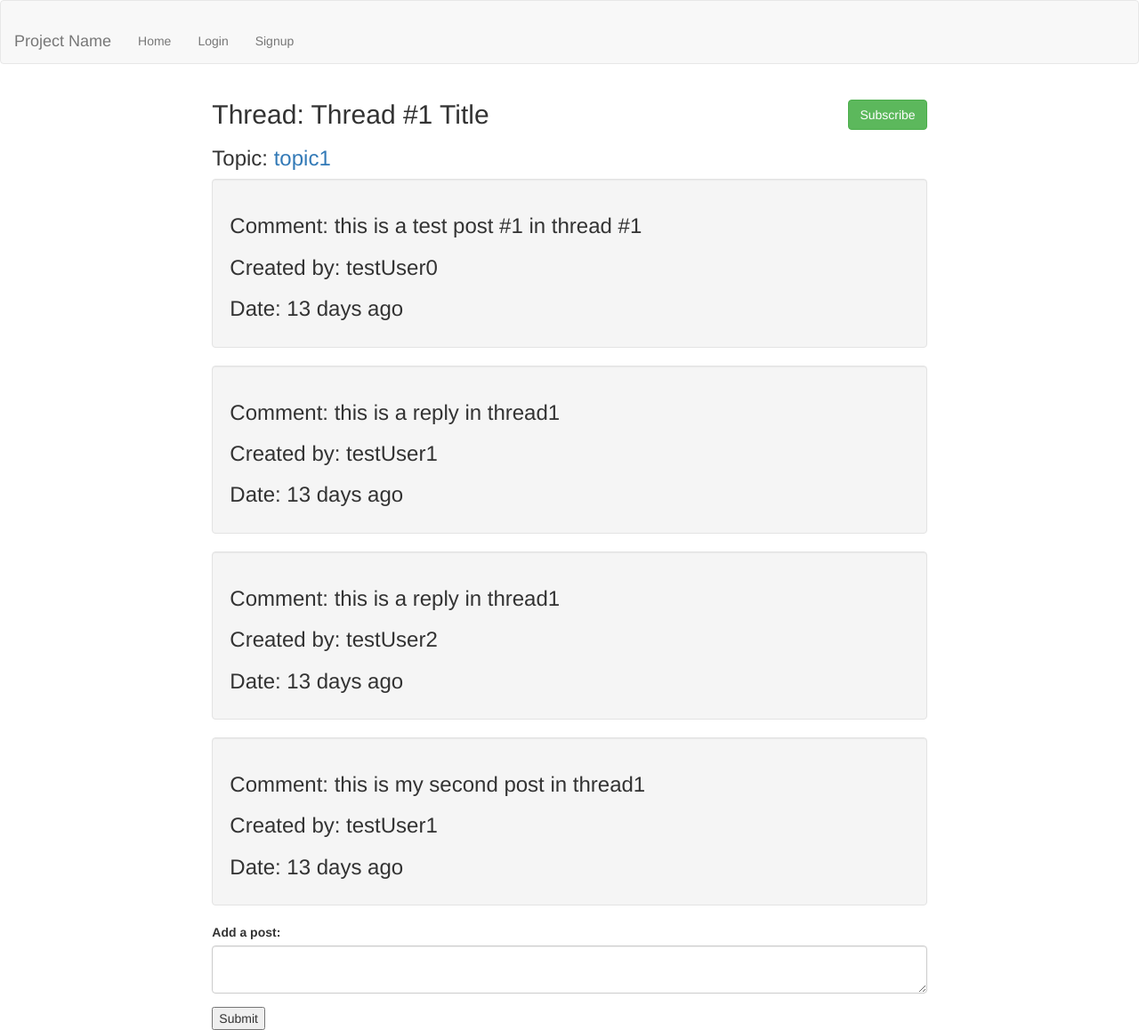
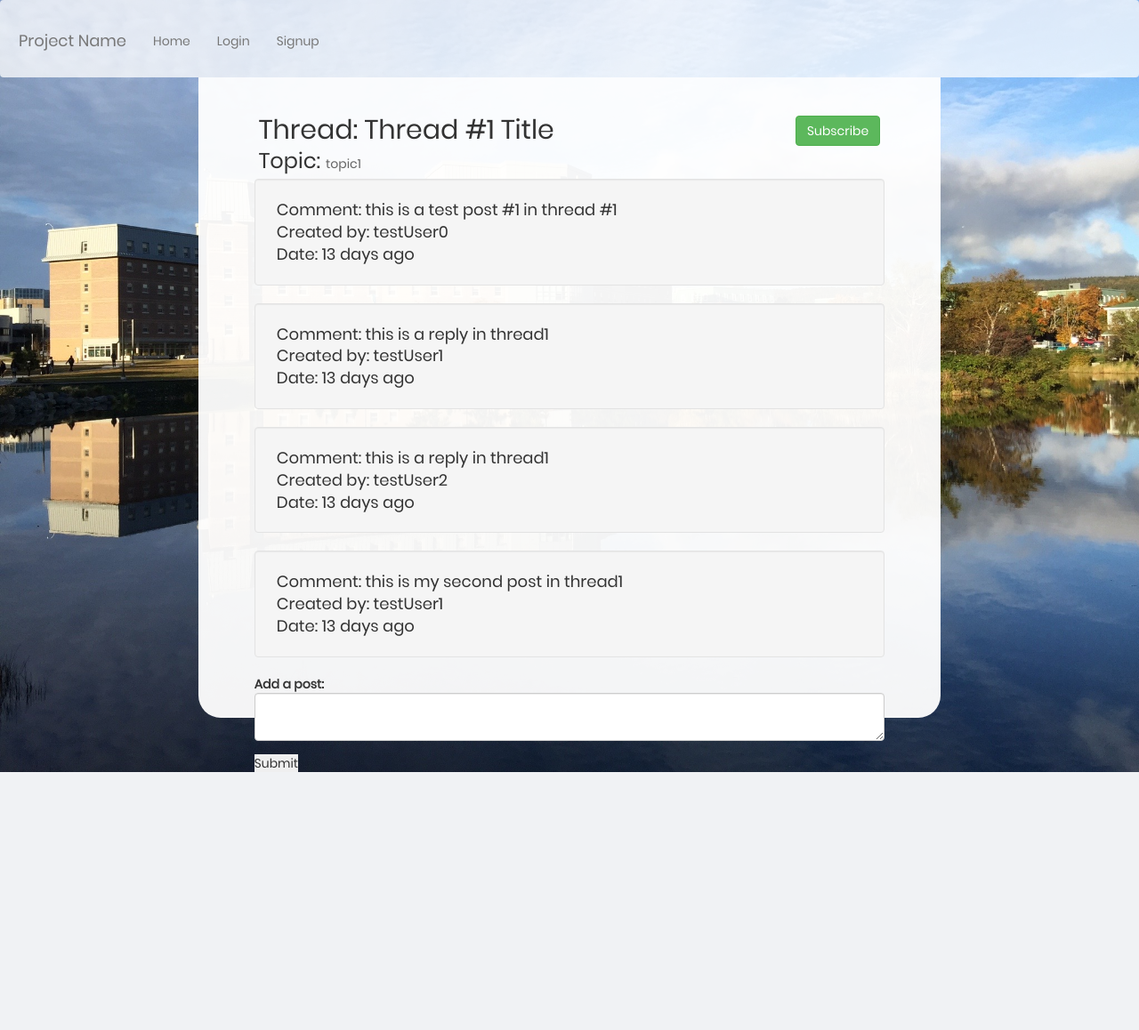
Before and after one commit to liamreardon/CS-2005-Collaborative-Tool, a Flask app: page /view_thread/1 in a window 1280 px wide. Shown: the whole page at 89% size. After the commit the page ends 868 px from the top, so only its background shows below. Run offline with Flask 2, Linux system fonts and the light colour scheme; data comes from the database, SQL or seed files in the repository; both versions use the stored data as it was after the commit; some libraries are stand-ins or nearby versions.

Commit message:
CSS and styling main.css is actually being used now Many options in there may not be very tasteful This is just a demonstration

```diff
--- a/app/static/css/main.css
+++ b/app/static/css/main.css
@@ -10,6 +10,13 @@
     height: 80px;
     line-height: 80px;
     text-align: center;
+}
+
+.navbar-default {
+    background: rgba(255, 255, 255, 0.75);
+    margin: 0 !important;
+    /*margin-bottom: 5% !important;*/
+    border-color: transparent;
 }
 
 .navbar-toggle {
@@ -27,6 +34,27 @@
     }
 }
 
+body {
+    background: url('../../static/images/bg-04.jpg') !important;
+    background-repeat: no-repeat !important;
+    background-position: center !important;
+    background-size: 100% !important;
+    position: relative;
+}
+
+.center {
+    background: rgba(255, 255, 255, 0.95);
+    height: 100%;
+    padding-top: 3%;
+    padding-left: 5%;
+    padding-right: 5%;
+    border-bottom-left-radius: 25px ;
+    border-bottom-right-radius: 25px ;
+}
+
+.container-fluid {
+    height: 90vh;
+}
 
 /*//////////////////////////////////////////////////////////////////
 [ FONT ]*/
@@ -50,9 +78,6 @@
     font-family: Poppins-SemiBold;
     src: url('../fonts/poppins/Poppins-SemiBold.ttf');
 }
-
-
-
 
 /*//////////////////////////////////////////////////////////////////
 [ RESTYLE TAG ]*/
@@ -91,8 +116,8 @@
 }
 
 /*---------------------------------------------*/
-h1,h2,h3,h4,h5,h6 {
-	margin: 0px;
+h1, h2, h3, h4, h5, h6 {
+    margin: 5px;
 }
 
 p {
@@ -107,7 +132,6 @@
     margin: 0px;
     list-style-type: none;
 }
-
 
 /*---------------------------------------------*/
 input {
@@ -124,25 +148,69 @@
     border-color: transparent !important;
 }
 
-input:focus::-webkit-input-placeholder { color:transparent; }
-input:focus:-moz-placeholder { color:transparent; }
-input:focus::-moz-placeholder { color:transparent; }
-input:focus:-ms-input-placeholder { color:transparent; }
+input:focus::-webkit-input-placeholder {
+    color: transparent;
+}
 
-textarea:focus::-webkit-input-placeholder { color:transparent; }
-textarea:focus:-moz-placeholder { color:transparent; }
-textarea:focus::-moz-placeholder { color:transparent; }
-textarea:focus:-ms-input-placeholder { color:transparent; }
+input:focus:-moz-placeholder {
+    color: transparent;
+}
 
-input::-webkit-input-placeholder { color: #fff;}
-input:-moz-placeholder { color: #fff;}
-input::-moz-placeholder { color: #fff;}
-input:-ms-input-placeholder { color: #fff;}
+input:focus::-moz-placeholder {
+    color: transparent;
+}
 
-textarea::-webkit-input-placeholder { color: #fff;}
-textarea:-moz-placeholder { color: #fff;}
-textarea::-moz-placeholder { color: #fff;}
-textarea:-ms-input-placeholder { color: #fff;}
+input:focus:-ms-input-placeholder {
+    color: transparent;
+}
+
+textarea:focus::-webkit-input-placeholder {
+    color: transparent;
+}
+
+textarea:focus:-moz-placeholder {
+    color: transparent;
+}
+
+textarea:focus::-moz-placeholder {
+    color: transparent;
+}
+
+textarea:focus:-ms-input-placeholder {
+    color: transparent;
+}
+
+input::-webkit-input-placeholder {
+    color: #fff;
+}
+
+input:-moz-placeholder {
+    color: #fff;
+}
+
+input::-moz-placeholder {
+    color: #fff;
+}
+
+input:-ms-input-placeholder {
+    color: #fff;
+}
+
+textarea::-webkit-input-placeholder {
+    color: #fff;
+}
+
+textarea:-moz-placeholder {
+    color: #fff;
+}
+
+textarea::-moz-placeholder {
+    color: #fff;
+}
+
+textarea:-ms-input-placeholder {
+    color: #fff;
+}
 
 label {
     margin: 0;
@@ -164,7 +232,6 @@
     border: none !important;
 }
 
-
 /*//////////////////////////////////////////////////////////////////
 [ Utility ]*/
 .txt1 {
@@ -173,7 +240,6 @@
     color: #e5e5e5;
     line-height: 1.5;
 }
-
 
 /*//////////////////////////////////////////////////////////////////
 [ login ]*/
@@ -212,7 +278,7 @@
     height: 100%;
     top: 0;
     left: 0;
-  background-color: rgba(255,255,255,0.9);
+    background-color: rgba(255, 255, 255, 0.9);
 }
 
 .wrap-login100 {
@@ -227,7 +293,6 @@
     background: -moz-linear-gradient(top, #7579ff, #b224ef);
     background: linear-gradient(top, #7579ff, #b224ef);
 }
-
 
 /*------------------------------------------------------------------
 [ Form ]*/
@@ -265,14 +330,13 @@
     display: block;
 }
 
-
 /*------------------------------------------------------------------
 [ Input ]*/
 
 .wrap-input100 {
     width: 100%;
     position: relative;
-  border-bottom: 2px solid rgba(255,255,255,0.24);
+    border-bottom: 2px solid rgba(255, 255, 255, 0.24);
     margin-bottom: 30px;
 }
 
@@ -362,7 +426,6 @@
     padding-left: 5px;
 }
 
-
 /*==================================================================
 [ Restyle Checkbox ]*/
 
@@ -418,7 +481,6 @@
 .input-checkbox100:checked + .label-checkbox100::before {
     color: #555555;
 }
-
 
 /*------------------------------------------------------------------
 [ Button ]*/
@@ -492,7 +554,6 @@
     opacity: 0;
 }
 
-
 /*------------------------------------------------------------------
 [ Responsive ]*/
 
@@ -501,8 +562,6 @@
         padding: 55px 15px 37px 15px;
     }
 }
-
-
 
 /*------------------------------------------------------------------
 [ Alert validate ]*/
--- a/app/templates/base.html
+++ b/app/templates/base.html
@@ -1,9 +1,10 @@
 {% extends "bootstrap/base.html" %}
 <!DOCTYPE html>
-<html>
-<head>
-    <link rel="stylesheet" type="text/css" href="static/css/main.css">
-</head>
+<div>
+    {% block head %}
+        {{ super() }}
+        <link rel="stylesheet" type="text/css" href="/static/css/main.css">
+    {% endblock %}
 
     {% block title %}
         Home
@@ -41,7 +42,8 @@
                                 </a>
                                 <ul class="dropdown-menu nav" aria-labelledby="navbarDropdown">
                                     <li><a class="dropdown-item"
-                                       href="{{ url_for('user', username = current_user.username ) }}">Profile</a></li>
+                                           href="{{ url_for('user', username = current_user.username ) }}">Profile</a>
+                                    </li>
                                     <li><a class="dropdown-item" href="{{ url_for('subscriptions') }}">Subscriptions</a>
                                     </li>
                                     <li role="separator" class="divider"></li>
@@ -55,10 +57,15 @@
         </nav>
     {% endblock %}
 
+
+
     {% block content %}
+        <div class="main">
         <div class="container-fluid">
-    <div class="col-md-8 col-md-offset-2 main">
+        <div class="col-md-8 col-md-offset-2 center">
     {% endblock %}
     </div>
     </div>
+    </div>
+</div>
     </html>
--- a/app/templates/create_thread.html
+++ b/app/templates/create_thread.html
@@ -6,7 +6,7 @@
 {% endblock %}
 
 {% block content %}
-    <div class="container">
+    {{ super() }}
       <form class="form-create_thread" method="POST" action="">
         <h2 class="form-create_thread-heading">Create a new thread</h2>
         {{ form.hidden_tag() }}
@@ -15,5 +15,4 @@
         {{ wtf.form_field(form.post) }}
         <button class="btn btn-lg btn-primary btn-block" type="submit">Submit</button>
       </form>
-    </div> <!-- /container -->
 {% endblock %}
--- a/app/templates/view_thread.html
+++ b/app/templates/view_thread.html
@@ -24,9 +24,9 @@
     {% endif %}
     {% for post in posts %}
         <div class="well">
-            <h3>Comment: {{ post.text }}</h3>
-            <h3>Created by: {{ post.author }}</h3>
-            <h3>Date: {{ post.get_time() }}</h3>
+            <h4>Comment: {{ post.text }}</h4>
+            <h4>Created by: {{ post.author }}</h4>
+            <h4>Date: {{ post.get_time() }}</h4>
             {% if post.author_id==current_user.id %}
                 <h3><a href="edit_post/{{ post.id }}" class="btn btn-default pullright">Edit</a></h3>
             {% endif %}
```
Also changed, not shown: app/templates/view_topic.html (+7 -5 lines), app/data/data.db, app/static/images/bg-03.jpg (added), app/static/images/bg-04.jpg (added). Lines whose indentation alone changed are shown as unchanged.
